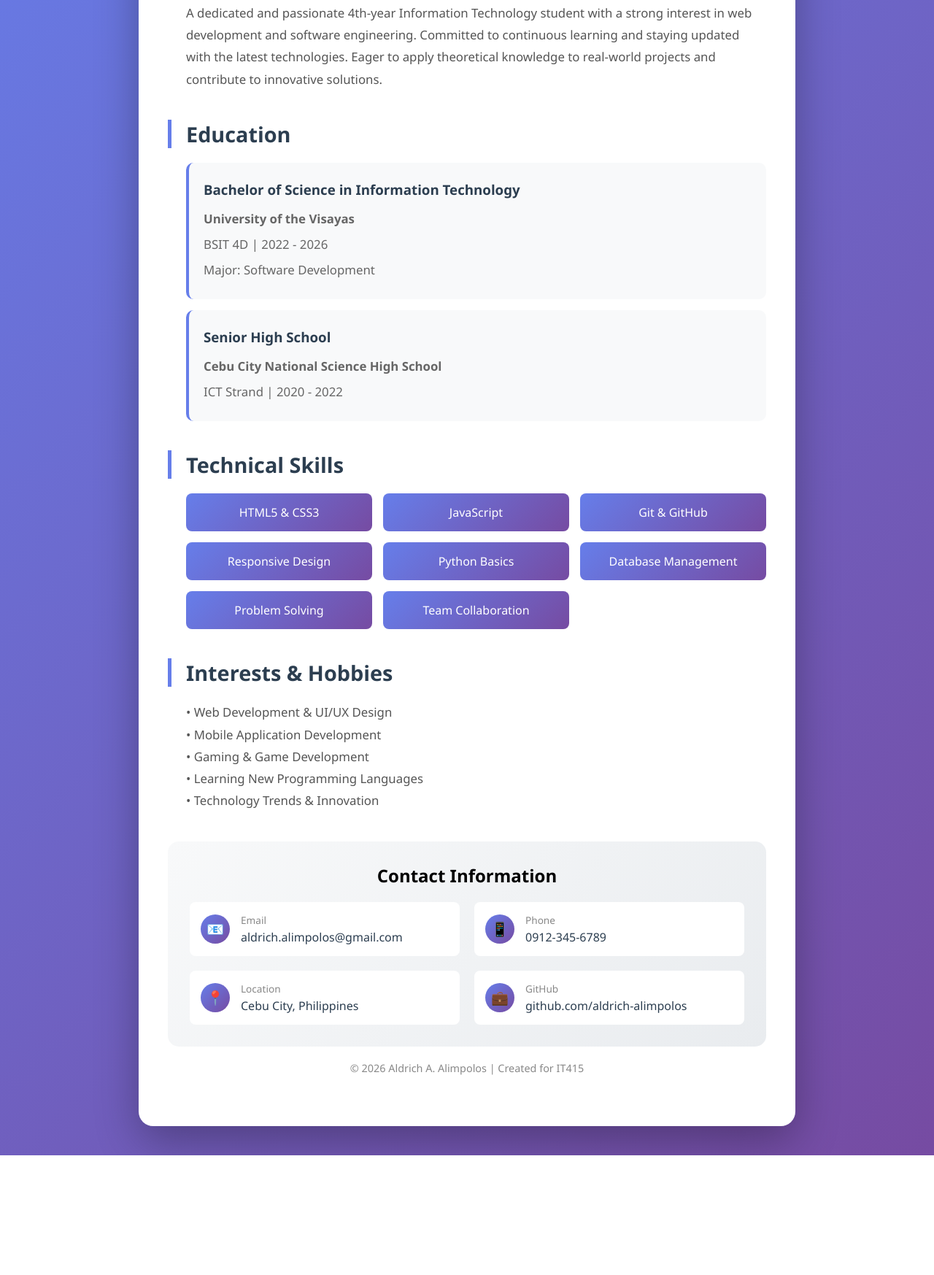
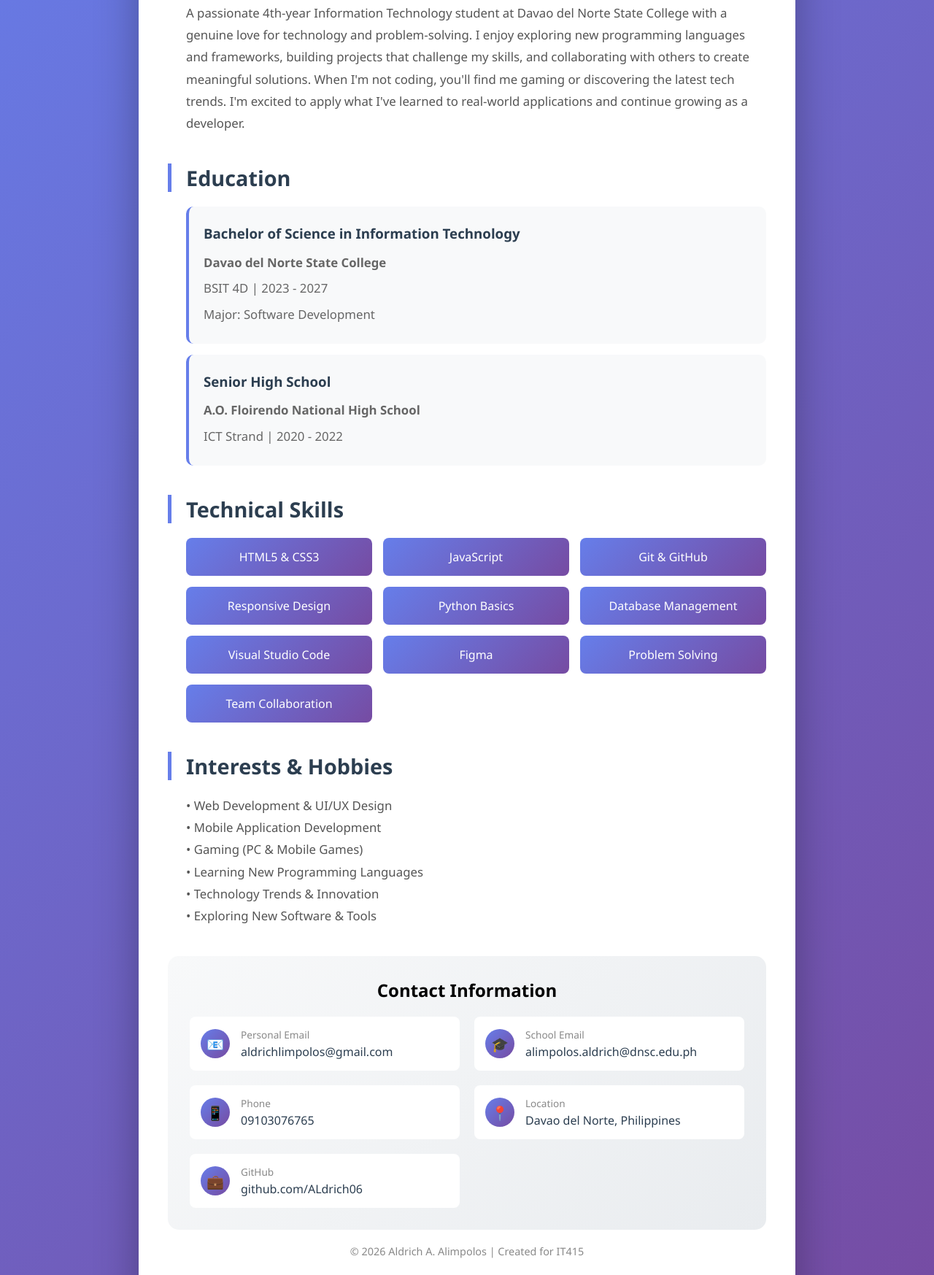
Before and after one commit to ALdrich06/aldrich-cv-portfolio, a plain HTML site: page index.html in a window 1280 px wide. Shown: the part 369-2116 px from the top of the page at 73% size. Before the commit the page ends 1952 px from the top, so only its background shows below. Drawn offline with Linux system fonts and the light colour scheme.

Commit message:
Updated personal information and added more details

```diff
--- a/index.html
+++ b/index.html
@@ -214,10 +214,12 @@
                 <h2>Profile</h2>
                 <div class="section-content">
                     <p>
-                        A dedicated and passionate 4th-year Information Technology student with a strong
-                        interest in web development and software engineering. Committed to continuous
-                        learning and staying updated with the latest technologies. Eager to apply
-                        theoretical knowledge to real-world projects and contribute to innovative solutions.
+                        A passionate 4th-year Information Technology student at Davao del Norte State College
+                        with a genuine love for technology and problem-solving. I enjoy exploring new programming
+                        languages and frameworks, building projects that challenge my skills, and collaborating
+                        with others to create meaningful solutions. When I'm not coding, you'll find me gaming
+                        or discovering the latest tech trends. I'm excited to apply what I've learned to real-world
+                        applications and continue growing as a developer.
                     </p>
                 </div>
             </div>
@@ -227,14 +229,14 @@
                 <div class="section-content">
                     <div class="education-item">
                         <h3>Bachelor of Science in Information Technology</h3>
-                        <p><strong>University of the Visayas</strong></p>
-                        <p>BSIT 4D | 2022 - 2026</p>
+                        <p><strong>Davao del Norte State College</strong></p>
+                        <p>BSIT 4D | 2023 - 2027</p>
                         <p>Major: Software Development</p>
                     </div>
 
                     <div class="education-item">
                         <h3>Senior High School</h3>
-                        <p><strong>Cebu City National Science High School</strong></p>
+                        <p><strong>A.O. Floirendo National High School</strong></p>
                         <p>ICT Strand | 2020 - 2022</p>
                     </div>
                 </div>
@@ -249,6 +251,8 @@
                     <div class="skill-item">Responsive Design</div>
                     <div class="skill-item">Python Basics</div>
                     <div class="skill-item">Database Management</div>
+                    <div class="skill-item">Visual Studio Code</div>
+                    <div class="skill-item">Figma</div>
                     <div class="skill-item">Problem Solving</div>
                     <div class="skill-item">Team Collaboration</div>
                 </div>
@@ -260,9 +264,10 @@
                     <p>
                         • Web Development & UI/UX Design<br>
                         • Mobile Application Development<br>
-                        • Gaming & Game Development<br>
+                        • Gaming (PC & Mobile Games)<br>
                         • Learning New Programming Languages<br>
-                        • Technology Trends & Innovation
+                        • Technology Trends & Innovation<br>
+                        • Exploring New Software & Tools
                     </p>
                 </div>
             </div>
@@ -273,8 +278,16 @@
                     <div class="contact-item">
                         <div class="contact-icon">📧</div>
                         <div class="contact-info">
-                            <div class="label">Email</div>
-                            <div class="value">aldrich.alimpolos@gmail.com</div>
+                            <div class="label">Personal Email</div>
+                            <div class="value">aldrichlimpolos@gmail.com</div>
+                        </div>
+                    </div>
+
+                    <div class="contact-item">
+                        <div class="contact-icon">🎓</div>
+                        <div class="contact-info">
+                            <div class="label">School Email</div>
+                            <div class="value">alimpolos.aldrich@dnsc.edu.ph</div>
                         </div>
                     </div>
 
@@ -282,7 +295,7 @@
                         <div class="contact-icon">📱</div>
                         <div class="contact-info">
                             <div class="label">Phone</div>
-                            <div class="value">0912-345-6789</div>
+                            <div class="value">09103076765</div>
                         </div>
                     </div>
 
@@ -290,7 +303,7 @@
                         <div class="contact-icon">📍</div>
                         <div class="contact-info">
                             <div class="label">Location</div>
-                            <div class="value">Cebu City, Philippines</div>
+                            <div class="value">Davao del Norte, Philippines</div>
                         </div>
                     </div>
 
@@ -298,7 +311,7 @@
                         <div class="contact-icon">💼</div>
                         <div class="contact-info">
                             <div class="label">GitHub</div>
-                            <div class="value">github.com/aldrich-alimpolos</div>
+                            <div class="value">github.com/ALdrich06</div>
                         </div>
                     </div>
                 </div>
```
